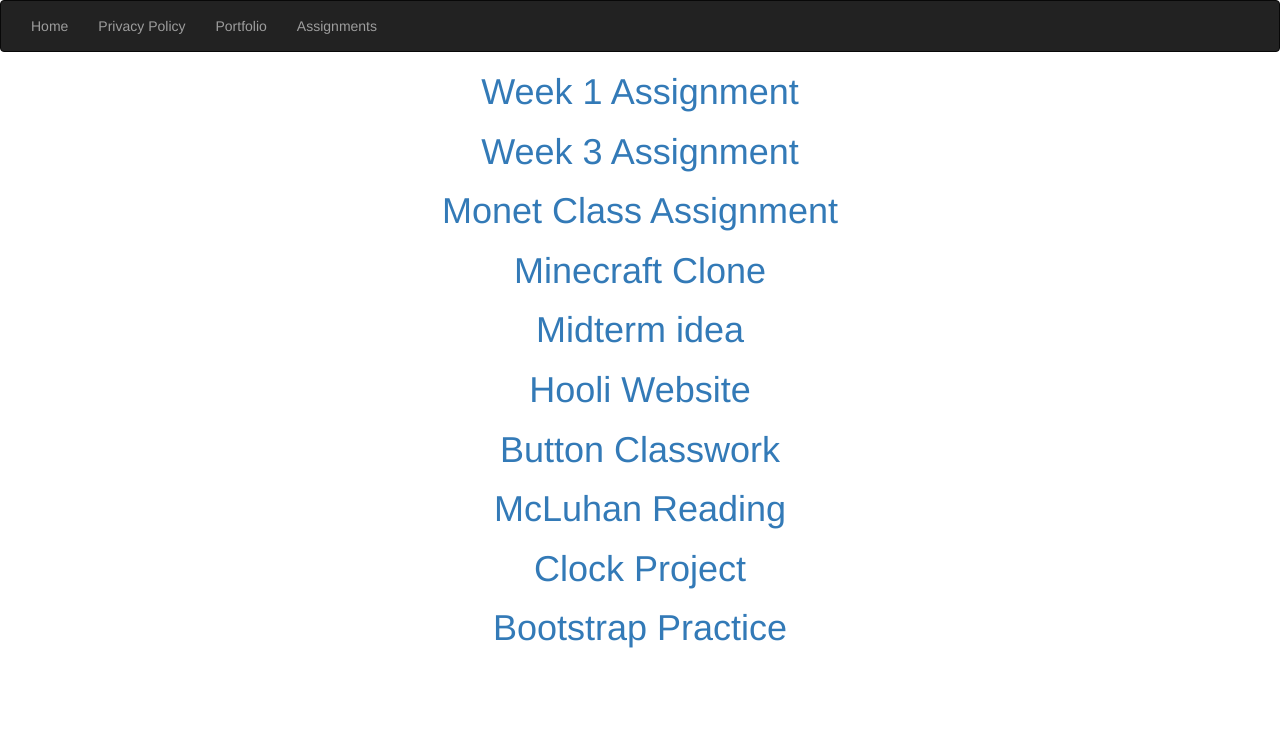
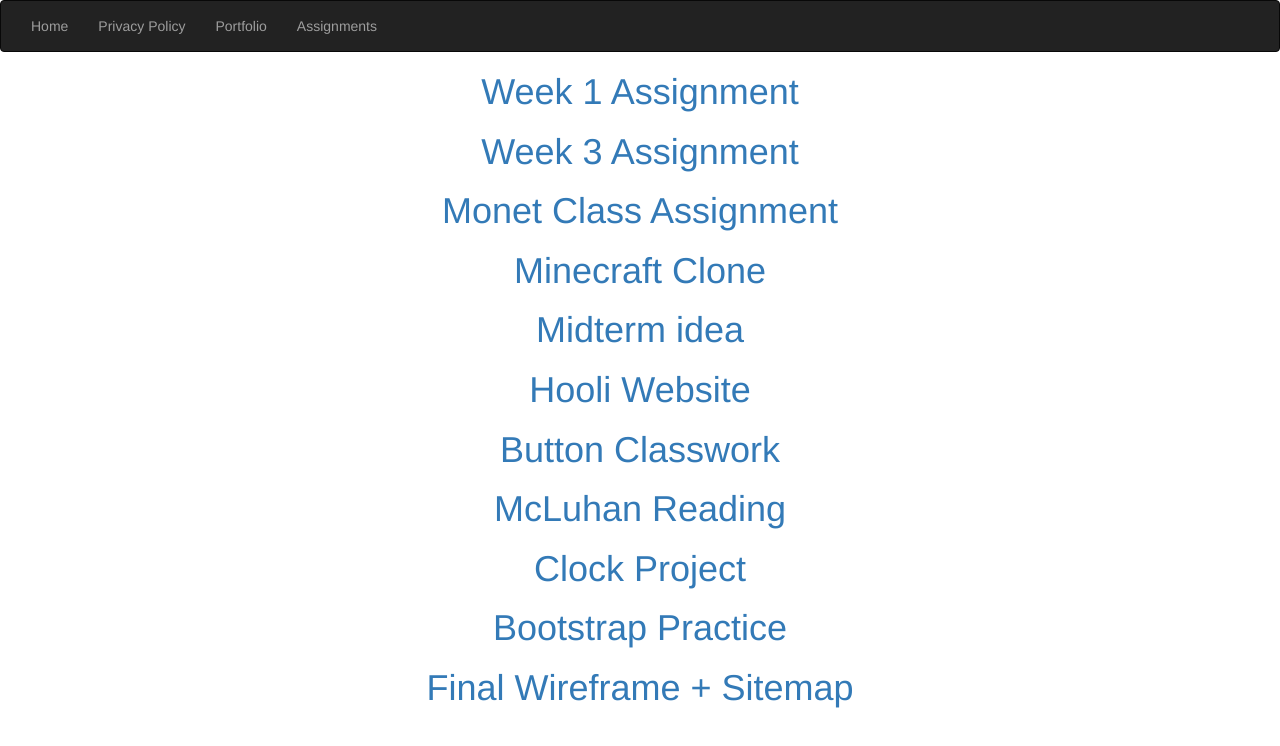
Before and after one commit to edmundcheng221/edmundcheng2193.github.io, a plain HTML site: page Assignments/assignment.html in a window 1280 px wide. Drawn offline with nearby package versions, Linux system fonts and the light colour scheme.

Commit message:
added assignment

```diff
--- a/Assignments/assignment.html
+++ b/Assignments/assignment.html
@@ -55,8 +55,7 @@
     <h1><a href="../mcluhan/mcluhan.html">McLuhan Reading</a></h1>
     <h1><a href="../clock/HTML/ny_time.html">Clock Project</a></h1>
     <h1><a href="../bootstrap_practice/bs.html">Bootstrap Practice</a></h1>
-
-
+    <h1><a href="../final_pitch/final.html">Final Wireframe + Sitemap</a></h1>
 
 </body>
 </main>
```
